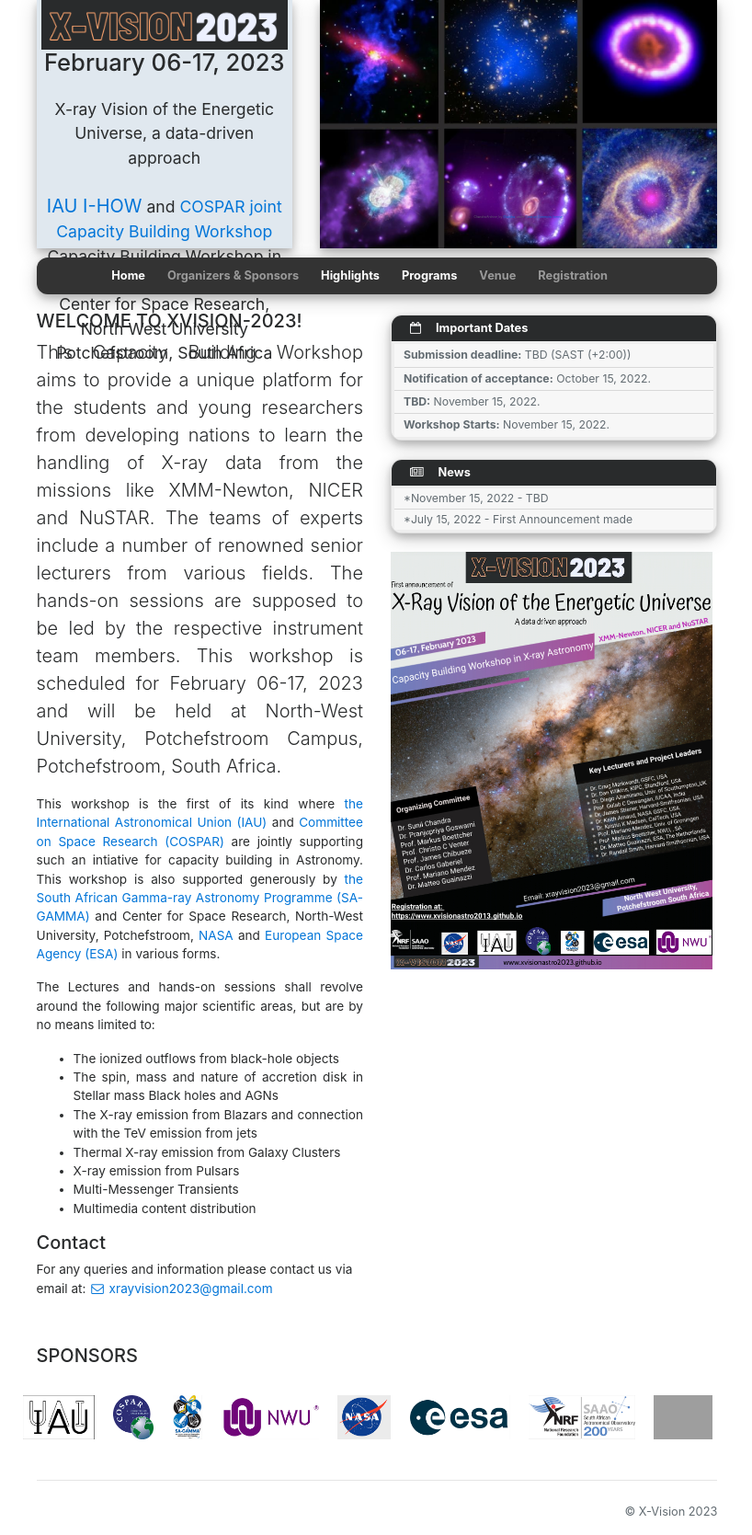
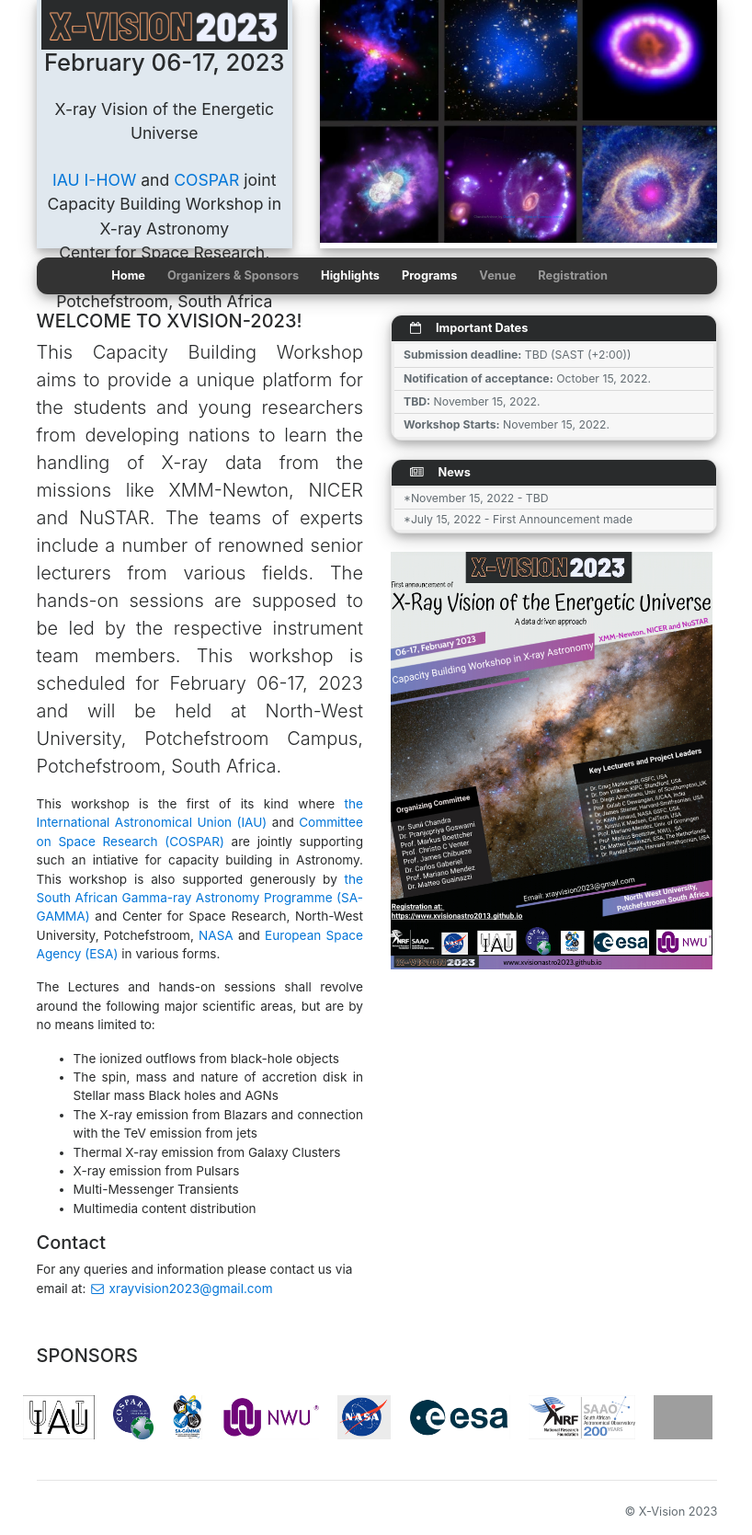
Before and after one commit to xvisionastro2023/xvisionastro2023.github.io, a Jekyll site: the page built from index.html, in a window 1280 px wide. Shown: the whole page at 92% size, without its empty margins (230-1048 px from the left). Built offline with Jekyll 4.4.1, drawn with Linux system fonts in a browser that asks for light colours; nearby versions of some CDN libraries; grey boxes are pictures that could not be loaded.

Commit message:
Update conference.yml

```diff
--- a/_data/conference.yml
+++ b/_data/conference.yml
@@ -1,7 +1,7 @@
-full_title: X-ray Vision of the Energetic Universe, a data-driven approach
-short_title: XVEU-CCW 2023
+full_title: X-ray Vision of the Energetic Universe #, a data-driven approach
+short_title: IHowCOS-CCW2023
 email: xrayvision2023@gmail.com
-description: <a style="font-size:20px;" href="https://www.iau.org/training/iau-hands-on-workshops/">IAU I-HOW</a> and <a href="https://cosparhq.cnes.fr/events/cospar-capacity-building-workshops/">COSPAR joint Capacity Building Workshop</a> Capacity Building Workshop in X-ray Astronomy
+description: <a href="https://www.iau.org/training/iau-hands-on-workshops/">IAU I-HOW</a> and <a href="https://cosparhq.cnes.fr/events/cospar-capacity-building-workshops/">COSPAR<a/> joint Capacity Building Workshop in X-ray Astronomy
 
 location: Center for Space Research, North West University Potchefstroom, South Africa
 date: February 06-17, 2023
```
